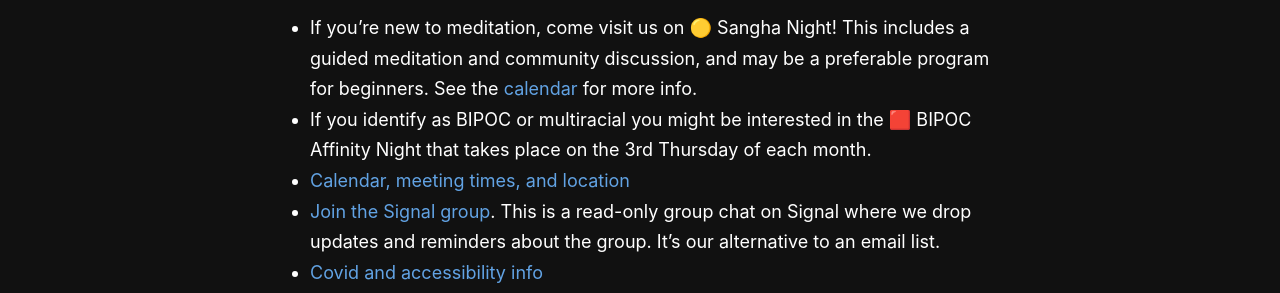
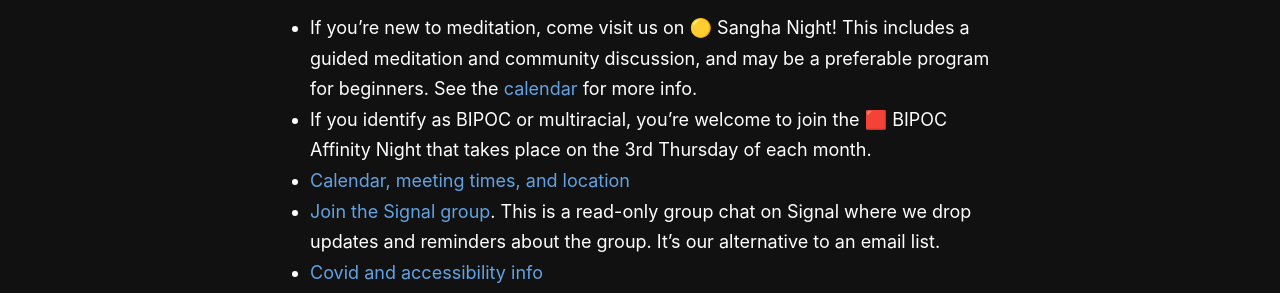
Before and after one commit to rykener/transsangha, a Jekyll site: the page built from _pages/index.md, in a window 1280 px wide. Shown: the part 601-894 px from the top of the page. Built offline with Jekyll 4.4.1, drawn with Linux system fonts in a browser that asks for light colours.

```diff
--- a/_pages/index.md
+++ b/_pages/index.md
@@ -15,7 +15,7 @@ Trans Sangha fosters trans community grounded in mutual aid while following in t
 Great! We welcome all trans people. Here's what you should know:
 
 * If you're new to meditation, come visit us on 🟡 Sangha Night! This includes a guided meditation and community discussion, and may be a preferable program for beginners. See the [calendar](/schedule) for more info.
-* If you identify as BIPOC or multiracial you might be interested in the 🟥 BIPOC Affinity Night that takes place on the 3rd Thursday of each month.
+* If you identify as BIPOC or multiracial, you're welcome to join the 🟥 BIPOC Affinity Night that takes place on the 3rd Thursday of each month.
 * [Calendar, meeting times, and location](/schedule)
 * [Join the Signal group](/contact). This is a read-only group chat on Signal where we drop updates and reminders about the group. It's our alternative to an email list.
 * [Covid and accessibility info](/accessibility)
```
